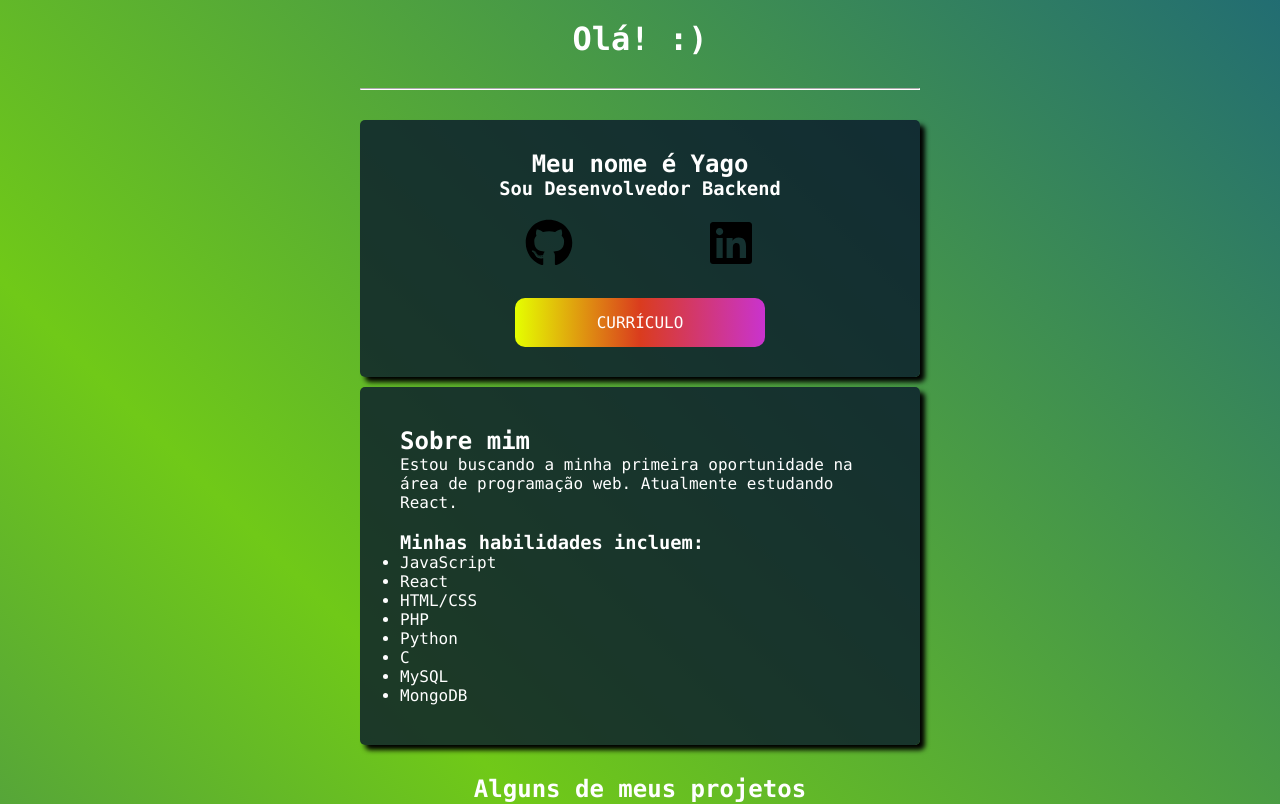
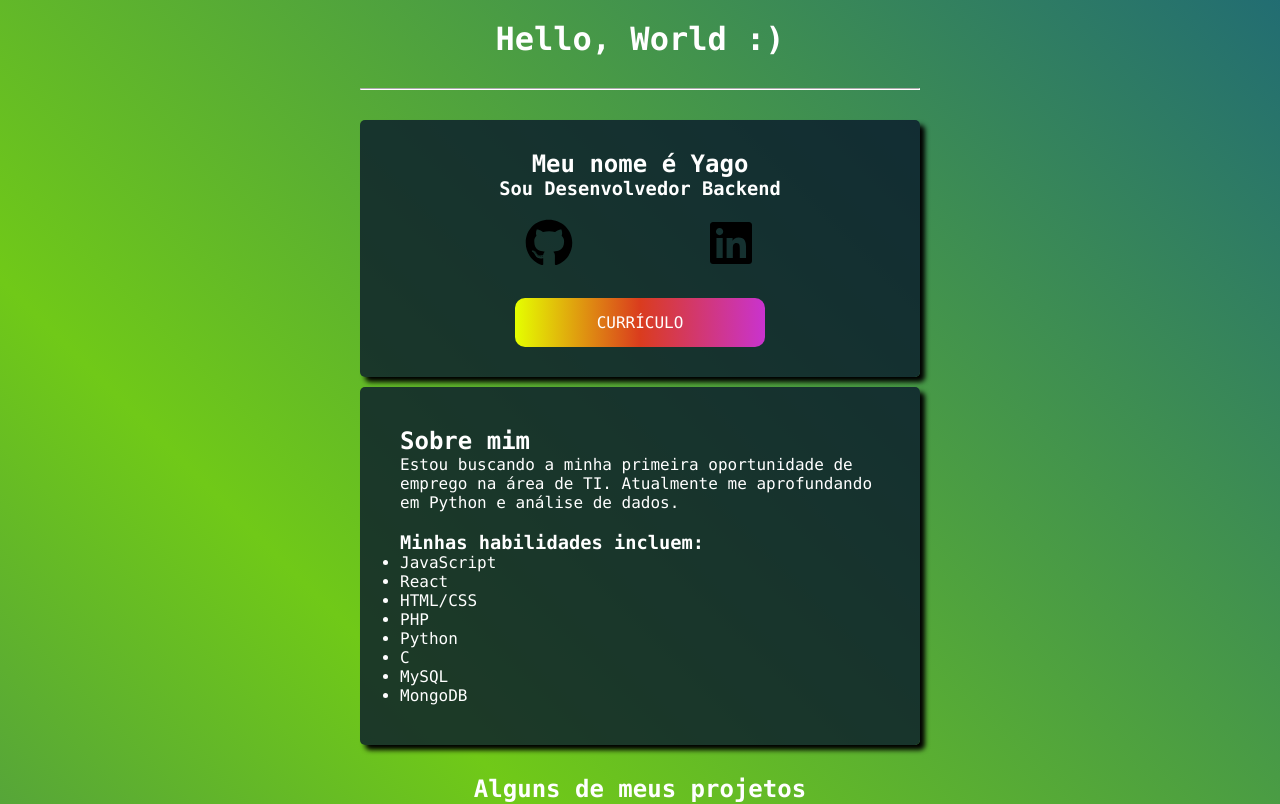
Before and after one commit to yago-amaral/yago-amaral.github.io, a React (Vite) app: page / in a window 1280 px wide. Shown: the top 804 px of the page. Built offline with nearby package versions, Linux system fonts and the light colour scheme.

Commit message:
modified App.jsx and AboutMe.jsx

```diff
--- a/src/App.jsx
+++ b/src/App.jsx
@@ -7,7 +7,7 @@ import './App.css';
 function App() {
     return (
         <div className="App">
-            <h1>Olá! :)</h1>
+            <h1>Hello, World :)</h1>
             <hr />
 
             <Main/>
--- a/src/components/AboutMe.jsx
+++ b/src/components/AboutMe.jsx
@@ -5,8 +5,8 @@ function AboutMe() {
         <div className="about-me box">
             <p>
                 <h2>Sobre mim</h2>
-                Estou buscando a minha primeira oportunidade na área de programação web.
-                Atualmente estudando React.
+                Estou buscando a minha primeira oportunidade de emprego na área de TI.
+                Atualmente me aprofundando em Python e análise de dados.
             </p>
             <p>
                 <h3>Minhas habilidades incluem:</h3>
```
